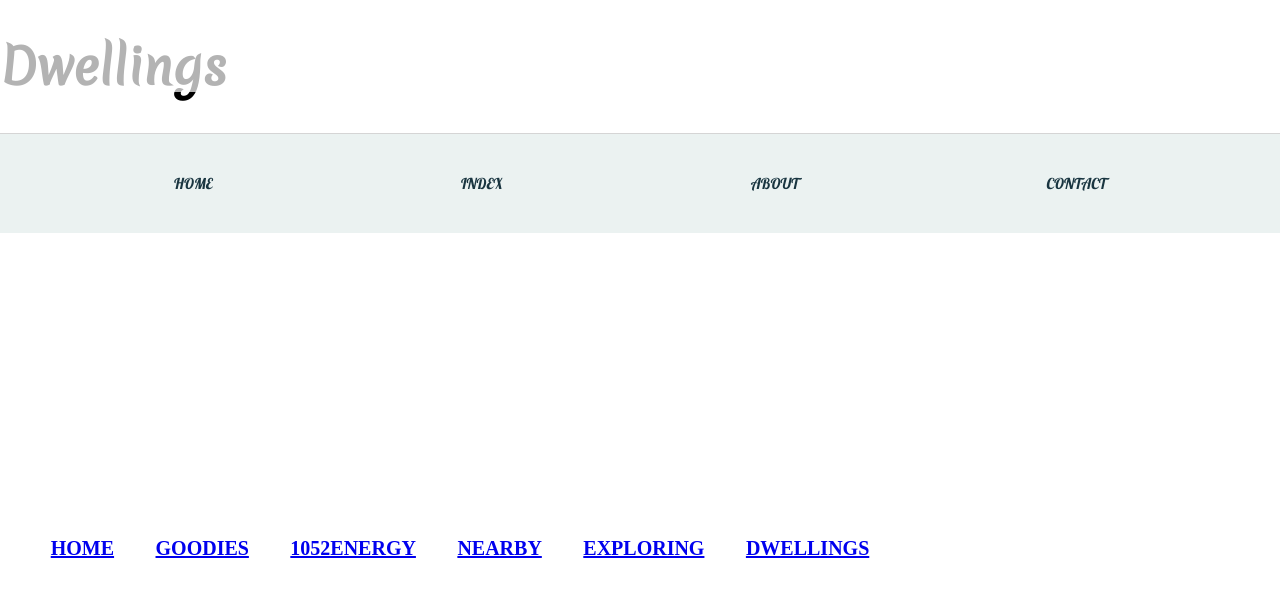
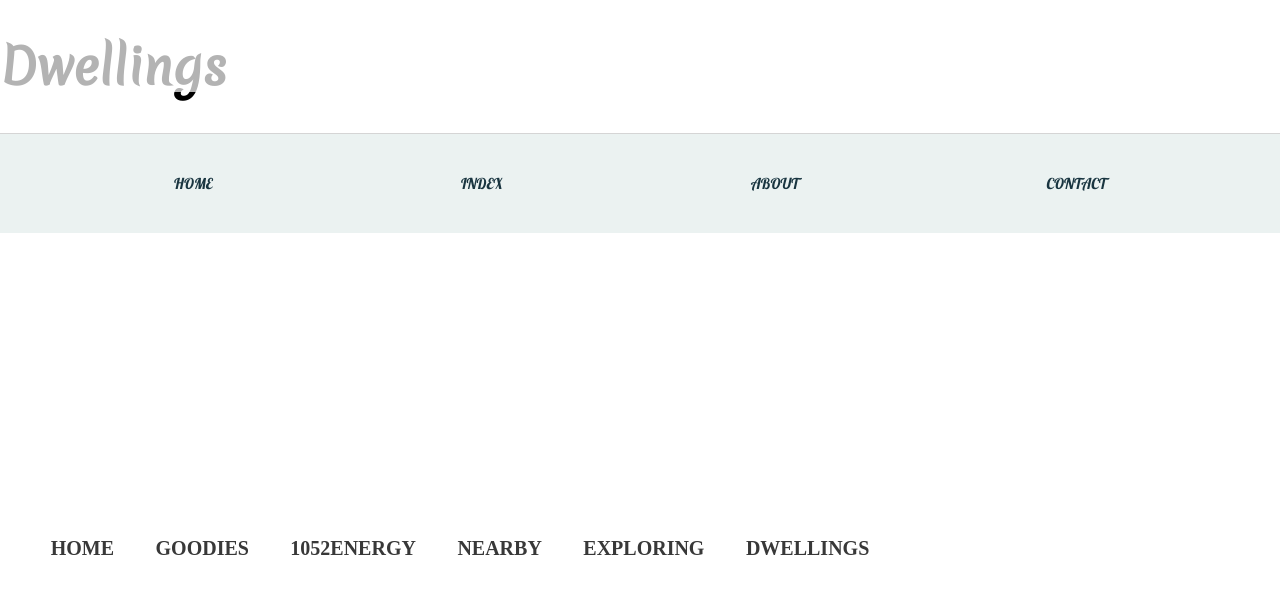
Before and after one commit to Squishy-Penguin/Squishy-Penguin.github.io, a Jekyll site: the page built from dwellings/index.html, in a window 1280 px wide. Shown: the top 597 px of the page. Built offline with Jekyll 4.4.1, drawn with Linux system fonts in a browser that asks for light colours; some web fonts are replaced.

Commit message:
Update main.css

```diff
--- a/css/main.css
+++ b/css/main.css
@@ -128,18 +128,19 @@ nav{
 }
 
 nav ul{
+    line-height: 50;
+    text-align:center;
     display: grid;
     grid-template-columns: auto auto auto auto auto auto;
     grid-gap: 5 px;
     list-style: none;
-    text-align:center;
 }
 
 nav ul li{
     text-align: center;
     display: inline;
     margin-right: 20px;
-    line-height: 50;
+
     font-family: 'Overlock SC', cursive;
     font-size:20px;
     font-weight: bold;
@@ -149,6 +150,11 @@ nav ul li{
 
 nav ul li:hover{
     background:rgba(255,255,255,1);
+}
+
+nav ul li a{
+    color:#383838;
+    text-decoration:none;
 }
 
 
```
